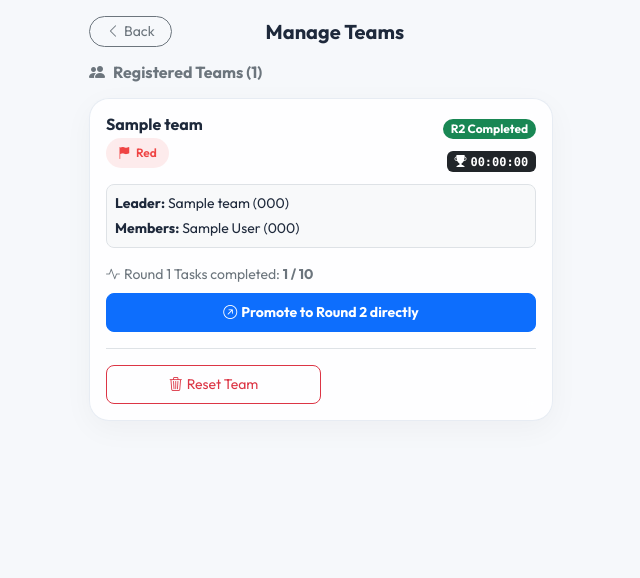
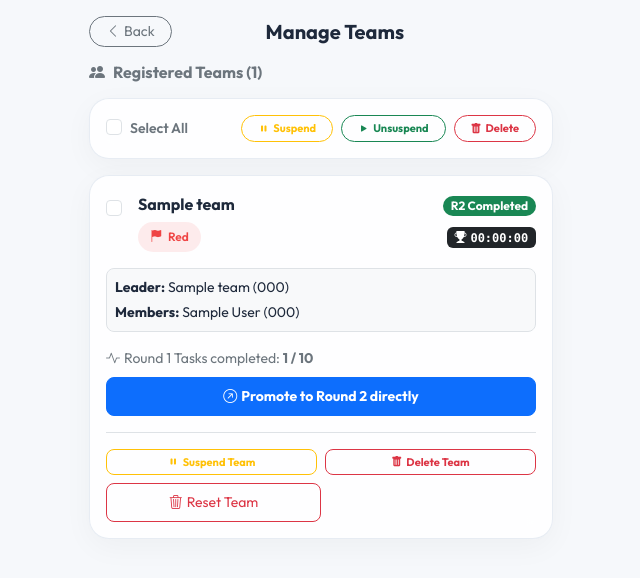
Before and after one commit to gunaditya-regidi/thms, a Flask app: page /admin/teams in a window 1280 px wide. Shown: the top 578 px of the page, without its empty margins (319-959 px from the left). Run offline with Flask 3, Linux system fonts and the light colour scheme; a user stored in the database is signed in; data comes from the database, SQL or seed files in the repository; tables that the repository leaves empty hold one stand-in row (values such as "Sample post"); some libraries are stand-ins or nearby versions.

Commit message:
feat: add single and bulk team deactivation and deletion controls in admin interface

```diff
--- a/routes/admin.py
+++ b/routes/admin.py
@@ -144,6 +144,65 @@ def edit_manager(user_id):
 
     flash(f"Manager '{new_username}' updated successfully!", "success")
     return redirect(url_for('admin.dashboard'))
+
+@admin_bp.route('/admin/bulk-teams-action', methods=['POST'])
+@check_admin_role
+def bulk_teams_action():
+    data = request.get_json() or {}
+    action = data.get('action')
+    team_ids = data.get('team_ids', [])
+
+    if not action or not team_ids:
+        return jsonify({'status': 'error', 'message': 'Missing action or team IDs.'}), 400
+
+    from models import Team, User, db, SystemLog
+
+    try:
+        teams = Team.query.filter(Team.id.in_(team_ids)).all()
+        if not teams:
+            return jsonify({'status': 'error', 'message': 'No teams found for the provided IDs.'}), 404
+
+        user_ids = [t.user_id for t in teams]
+        users = User.query.filter(User.id.in_(user_ids)).all()
+
+        count = 0
+        if action == 'suspend':
+            for u in users:
+                u.is_active = False
+            details = f"Admin suspended teams: {', '.join([t.team_name for t in teams])}"
+            count = len(users)
+        elif action == 'unsuspend':
+            for u in users:
+                u.is_active = True
+            details = f"Admin unsuspended teams: {', '.join([t.team_name for t in teams])}"
+            count = len(users)
+        elif action == 'delete':
+            for u in users:
+                db.session.delete(u)
+            details = f"Admin deleted teams: {', '.join([t.team_name for t in teams])}"
+            count = len(users)
+        else:
+            return jsonify({'status': 'error', 'message': 'Invalid action.'}), 400
+
+        log = SystemLog(
+            action=f'bulk_{action}',
+            details=details,
+            user_id=current_user.id,
+            ip_address=request.remote_addr,
+            browser=request.user_agent.string
+        )
+        db.session.add(log)
+        db.session.commit()
+
+        socketio = current_app.extensions.get('socketio')
+        if socketio:
+            socketio.emit('team_reset', {})
+
+        return jsonify({'status': 'success', 'message': f'Successfully performed {action} on {count} teams.'})
+
+    except Exception as e:
+        db.session.rollback()
+        return jsonify({'status': 'error', 'message': str(e)}), 500
 
 @admin_bp.route('/admin/teams')
 @check_admin_role
--- a/templates/admin/teams.html
+++ b/templates/admin/teams.html
@@ -27,14 +27,43 @@
 
     <h6 class="fw-bold text-secondary mb-3"><i class="bi bi-people-fill me-2"></i>Registered Teams ({{ teams|length }})</h6>
 
+    <!-- Bulk Action Panel -->
+    <div class="glass-card p-3 mb-3 d-flex flex-wrap justify-content-between align-items-center gap-2">
+        <div class="form-check">
+            <input class="form-check-input" type="checkbox" id="selectAllTeams" onchange="toggleSelectAllTeams(this.checked)">
+            <label class="form-check-label small fw-semibold text-secondary" for="selectAllTeams">Select All</label>
+        </div>
+        <div class="d-flex gap-2">
+            <button class="btn btn-sm btn-outline-warning rounded-pill px-3 fw-bold" style="font-size: 11px;" onclick="bulkAction('suspend')">
+                <i class="bi bi-pause-fill me-1"></i>Suspend
+            </button>
+            <button class="btn btn-sm btn-outline-success rounded-pill px-3 fw-bold" style="font-size: 11px;" onclick="bulkAction('unsuspend')">
+                <i class="bi bi-play-fill me-1"></i>Unsuspend
+            </button>
+            <button class="btn btn-sm btn-outline-danger rounded-pill px-3 fw-bold" style="font-size: 11px;" onclick="bulkAction('delete')">
+                <i class="bi bi-trash-fill me-1"></i>Delete
+            </button>
+        </div>
+    </div>
+
     {% for team in teams %}
-        <div class="glass-card mb-3 p-3">
+        <div class="glass-card mb-3 p-3" id="teamRow_{{ team.id }}" style="{% if not team.user.is_active %}opacity: 0.75; border-left: 4px solid var(--bs-warning);{% endif %}">
             <div class="d-flex justify-content-between align-items-start mb-2">
-                <div>
-                    <h6 class="fw-bold mb-1">{{ team.team_name }}</h6>
-                    <span class="house-badge {{ team.house.name.lower() }} mb-2">
-                        <i class="bi bi-flag-fill"></i>{{ team.house.name }}
-                    </span>
+                <div class="d-flex align-items-start">
+                    <div class="form-check me-2 pt-1">
+                        <input class="form-check-input team-select-checkbox" type="checkbox" value="{{ team.id }}" id="selectTeam_{{ team.id }}">
+                    </div>
+                    <div>
+                        <h6 class="fw-bold mb-1 d-inline-block">{{ team.team_name }}</h6>
+                        {% if not team.user.is_active %}
+                            <span class="badge bg-danger ms-1" style="font-size: 8px;">SUSPENDED</span>
+                        {% endif %}
+                        <div class="mt-1">
+                            <span class="house-badge {{ team.house.name.lower() }} mb-2">
+                                <i class="bi bi-flag-fill"></i>{{ team.house.name }}
+                            </span>
+                        </div>
+                    </div>
                 </div>
                 <div class="text-end">
                     {% if team.round2_completed %}
@@ -117,8 +146,24 @@
                 </div>
             {% endif %}
 
+            <!-- Account Access Status Actions -->
+            <div class="d-flex gap-2 mb-2 border-top pt-3">
+                {% if team.user.is_active %}
+                    <button type="button" class="btn btn-sm btn-outline-warning w-50 py-1.5 rounded-3 fw-bold" onclick="singleAction('suspend', {{ team.id }}, '{{ team.team_name }}')" style="font-size: 11px;">
+                        <i class="bi bi-pause-fill me-1"></i>Suspend Team
+                    </button>
+                {% else %}
+                    <button type="button" class="btn btn-sm btn-outline-success w-50 py-1.5 rounded-3 fw-bold" onclick="singleAction('unsuspend', {{ team.id }}, '{{ team.team_name }}')" style="font-size: 11px;">
+                        <i class="bi bi-play-fill me-1"></i>Unsuspend Team
+                    </button>
+                {% endif %}
+                <button type="button" class="btn btn-sm btn-outline-danger w-50 py-1.5 rounded-3 fw-bold" onclick="singleAction('delete', {{ team.id }}, '{{ team.team_name }}')" style="font-size: 11px;">
+                    <i class="bi bi-trash-fill me-1"></i>Delete Team
+                </button>
+            </div>
+
             <!-- Team Control Actions -->
-            <div class="border-top pt-3 d-flex gap-2">
+            <div class="d-flex gap-2">
                 <button type="button" class="btn btn-sm btn-outline-danger w-50 py-2 rounded-3" data-bs-toggle="modal" data-bs-target="#resetTeamModal_{{ team.id }}">
                     <i class="bi bi-trash3 me-1"></i>Reset Team
                 </button>
@@ -236,6 +281,70 @@ function startAllStopwatches() {
         });
     }, 1000);
 }
+
+function toggleSelectAllTeams(checked) {
+    document.querySelectorAll('.team-select-checkbox').forEach(cb => {
+        cb.checked = checked;
+    });
+}
+
+function singleAction(action, teamId, teamName) {
+    if (action === 'delete') {
+        if (!confirm(`Are you absolutely sure you want to permanently delete Team "${teamName}"? This action is irreversible.`)) {
+            return;
+        }
+    } else {
+        if (!confirm(`Are you sure you want to ${action} Team "${teamName}"?`)) {
+            return;
+        }
+    }
+
+    executeTeamsAction(action, [teamId]);
+}
+
+function bulkAction(action) {
+    const selectedCbs = document.querySelectorAll('.team-select-checkbox:checked');
+    if (selectedCbs.length === 0) {
+        alert("Please select at least one team first.");
+        return;
+    }
+
+    const teamIds = Array.from(selectedCbs).map(cb => parseInt(cb.value, 10));
+
+    if (action === 'delete') {
+        if (!confirm(`Are you absolutely sure you want to delete ${teamIds.length} selected teams? This action is irreversible.`)) {
+            return;
+        }
+    } else {
+        if (!confirm(`Are you sure you want to ${action} ${teamIds.length} selected teams?`)) {
+            return;
+        }
+    }
+
+    executeTeamsAction(action, teamIds);
+}
+
+function executeTeamsAction(action, teamIds) {
+    fetch('/admin/bulk-teams-action', {
+        method: 'POST',
+        headers: {
+            'Content-Type': 'application/json'
+        },
+        body: JSON.stringify({ action: action, team_ids: teamIds })
+    })
+    .then(res => res.json())
+    .then(data => {
+        if (data.status === 'success') {
+            window.location.reload();
+        } else {
+            alert("Error: " + data.message);
+        }
+    })
+    .catch(err => {
+        console.error(err);
+        alert("Failed to submit action to server.");
+    });
+}
 </script>
 
 <style>
```
